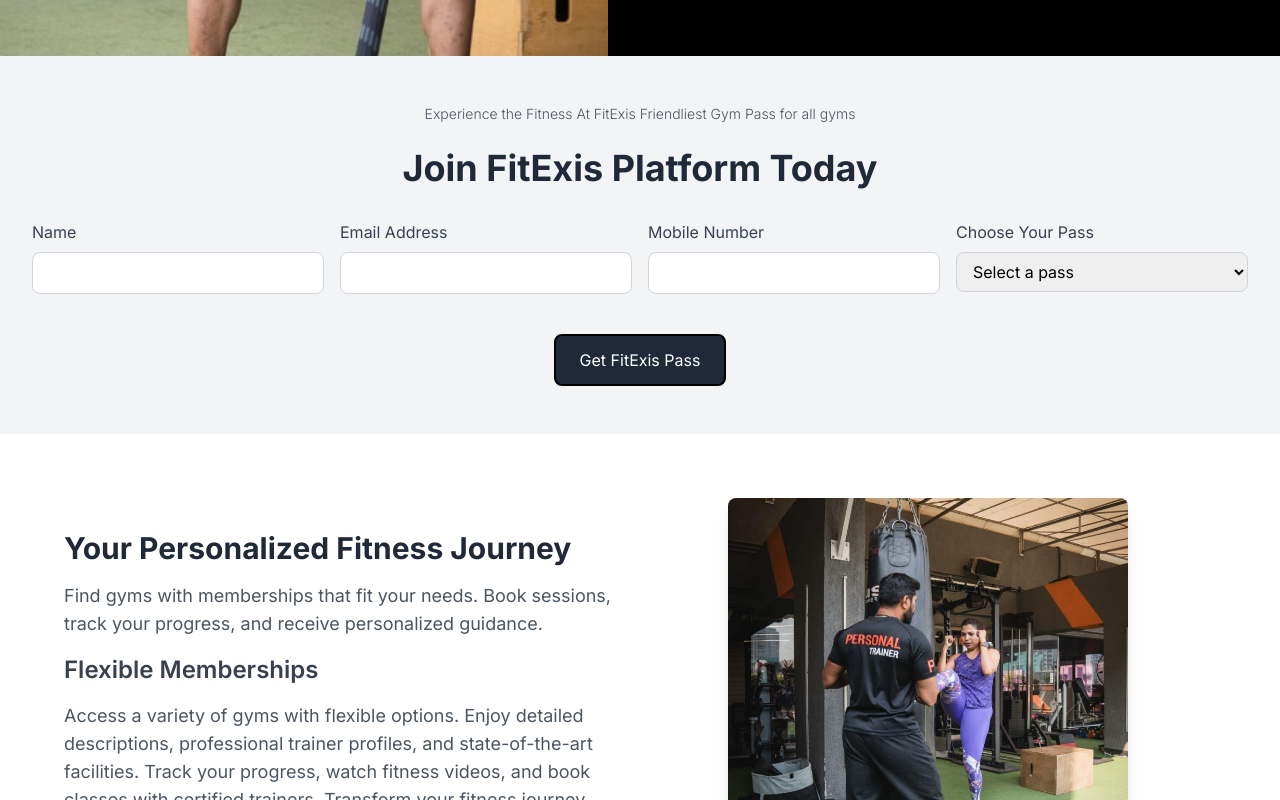
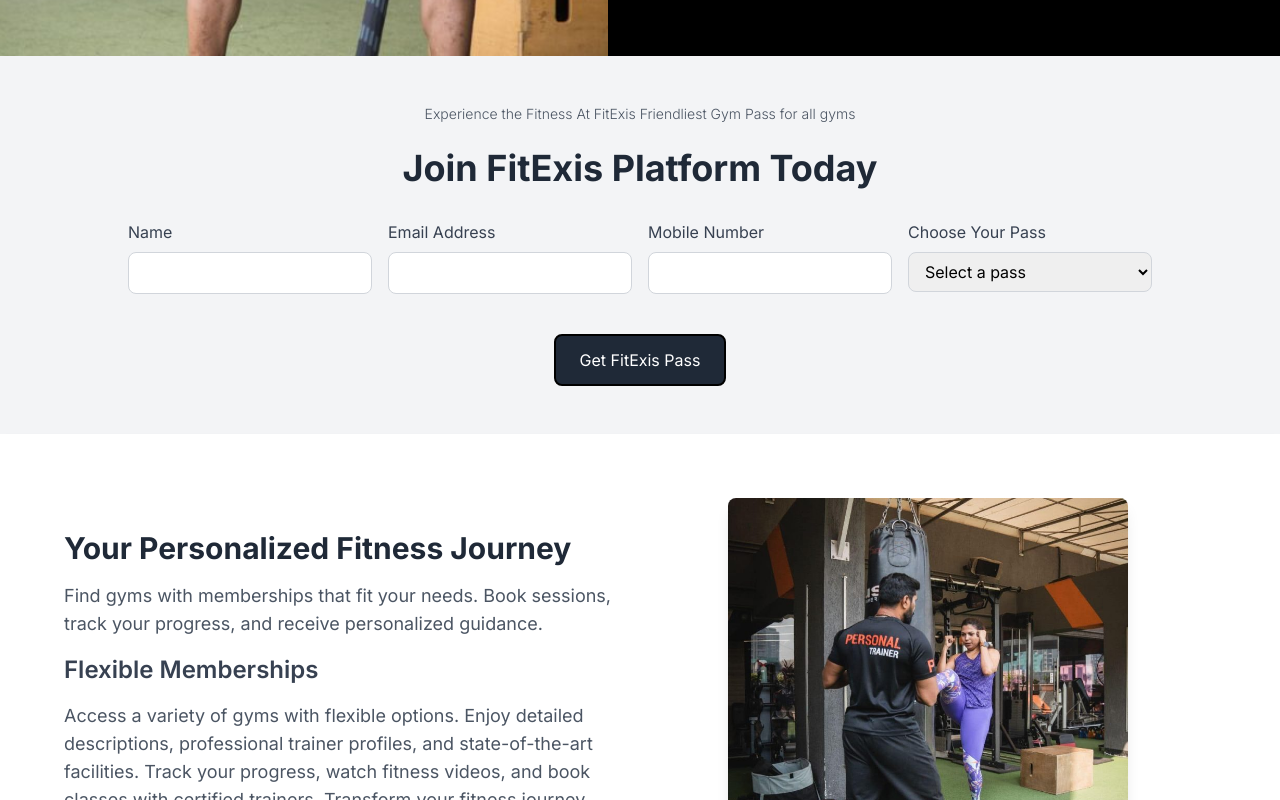
Before and after one commit to sanjay611080/FitExis, a Next.js app: page / in a window 1280 px wide. Shown: the part 2000-2800 px from the top of the page. Built offline with nearby package versions, Linux system fonts and the light colour scheme.

Commit message:
Adding custom search bar in Navbar for specific page

```diff
--- a/src/app/About/page.tsx
+++ b/src/app/About/page.tsx
@@ -8,7 +8,7 @@
 const About = () => {
   return (
     <>
-      <Navbar />
+      <Navbar showSearch={false}/>
       <Head>
         <title>About Us | FitExis</title>
         <meta name="description" content="Learn more about FitExis, our mission, and our services." />
--- a/src/app/Membership/page.tsx
+++ b/src/app/Membership/page.tsx
@@ -5,7 +5,7 @@
 const page = () => {
   return (
     <>
-      <Navbar />
+      <Navbar showSearch={true}/>
       <div className="flex items-center justify-center min-h-screen bg-gray-100">
         <div className="text-center">
           <h1 className="text-4xl font-extrabold text-gray-900 mb-4">
--- a/src/app/components/navbar/Navbar.tsx
+++ b/src/app/components/navbar/Navbar.tsx
@@ -17,7 +17,11 @@
 
 const pages = ['Home', 'Near Me', 'Plans', 'About'];
 
-const Navbar = () => {
+interface NavbarProps {
+  showSearch?: boolean;
+}
+
+const Navbar: React.FC<NavbarProps> = ({ showSearch = false }) => {
   const [openDrawer, setOpenDrawer] = React.useState(false);
   const [activePage, setActivePage] = React.useState<string | null>(null);
   const [searchVisible, setSearchVisible] = React.useState(false); // State for search bar visibility
@@ -218,7 +222,8 @@
             ))}
           </Box>
 
-          {/* Search Bar for Large Devices */}
+          {/* Conditionally Render Search Bar for Desktop */}
+          {showSearch && (
             <Box sx={{ flexGrow: 0, display: { xs: 'none', md: 'flex' }, alignItems: 'center' }}>
               <TextField
                 variant="outlined"
@@ -234,8 +239,10 @@
                 sx={searchBarStyles}
               />
             </Box>
+          )}
 
-          {/* Search Icon for Small Devices */}
+          {/* Conditionally Render Search Icon and Bar for Mobile */}
+          {showSearch && (
             <Box sx={{ flexGrow: 0, display: { xs: 'flex', md: 'none' }, alignItems: 'center' }}>
               <IconButton
                 size="large"
@@ -270,6 +277,7 @@
                 </Box>
               )}
             </Box>
+          )}
 
           {/* Get Started Button */}
           <Box sx={{ flexGrow: 0, display: 'flex', alignItems: 'center' }}>
--- a/src/app/components/signupform/SignupSection.tsx
+++ b/src/app/components/signupform/SignupSection.tsx
@@ -33,10 +33,10 @@
             Join FitExis Platform Today
           </h2>
         </div>
-        <form onSubmit={handleSubmit} className="max-w-full mx-auto">
-          {/* Grid layout for form fields */}
-          <div className="flex flex-col md:flex-row md:space-x-4 mb-4">
-            <div className="flex-1 mb-4 md:mb-0">
+        <form onSubmit={handleSubmit} className="max-w-5xl mx-auto">
+          {/* Responsive layout for form fields */}
+          <div className="grid grid-cols-1 gap-4 md:grid-cols-2 lg:grid-cols-4 mb-4">
+            <div className="flex flex-col">
               <label
                 htmlFor="name"
                 className="block text-left text-gray-700 mb-2"
@@ -51,10 +51,9 @@
                 onChange={handleChange}
                 required
                 className="w-full px-3 py-2 border border-gray-300 rounded-lg text-black focus:outline-none focus:ring-2 focus:ring-black"
-                style={{ minWidth: "200px" }}
               />
             </div>
-            <div className="flex-1 mb-4 md:mb-0">
+            <div className="flex flex-col">
               <label
                 htmlFor="email"
                 className="block text-left text-gray-700 mb-2"
@@ -69,10 +68,9 @@
                 onChange={handleChange}
                 required
                 className="w-full px-3 py-2 border border-gray-300 rounded-lg text-black focus:outline-none focus:ring-2 focus:ring-black"
-                style={{ minWidth: "200px" }}
               />
             </div>
-            <div className="flex-1 mb-4 md:mb-0">
+            <div className="flex flex-col">
               <label
                 htmlFor="mobile"
                 className="block text-left text-gray-700 mb-2"
@@ -87,10 +85,9 @@
                 onChange={handleChange}
                 required
                 className="w-full px-3 py-2 border border-gray-300 rounded-lg text-black focus:outline-none focus:ring-2 focus:ring-black"
-                style={{ minWidth: "200px" }}
               />
             </div>
-            <div className="flex-1 mb-4 md:mb-0">
+            <div className="flex flex-col">
               <label
                 htmlFor="passType"
                 className="block text-left text-gray-700 mb-2"
@@ -104,7 +101,6 @@
                 onChange={handleChange}
                 required
                 className="w-full px-3 py-2 border border-gray-300 rounded-lg text-black focus:outline-none focus:ring-2 focus:ring-black"
-                style={{ minWidth: "200px", height: "2.5rem" }}
               >
                 <option value="" disabled>
                   Select a pass
@@ -115,7 +111,7 @@
               </select>
             </div>
           </div>
-          <button className="inline-block mt-6 px-6 py-3 border-2 border-black text-white bg-gray-800 hover:bg-black  rounded-lg transition duration-300">
+          <button className="inline-block mt-6 px-6 py-3 border-2 border-black text-white bg-gray-800 hover:bg-black rounded-lg transition duration-300">
             Get FitExis Pass
           </button>
         </form>
--- a/src/app/page.tsx
+++ b/src/app/page.tsx
@@ -10,7 +10,7 @@
 const page = () => {
   return (
     <div>
-      <Navbar/>
+      <Navbar showSearch={false}/>
       {/* <ResponsiveAppBar/> */}
       <Carousel/>
       <Homepage/>
```
Lines whose indentation alone changed are shown as unchanged.
